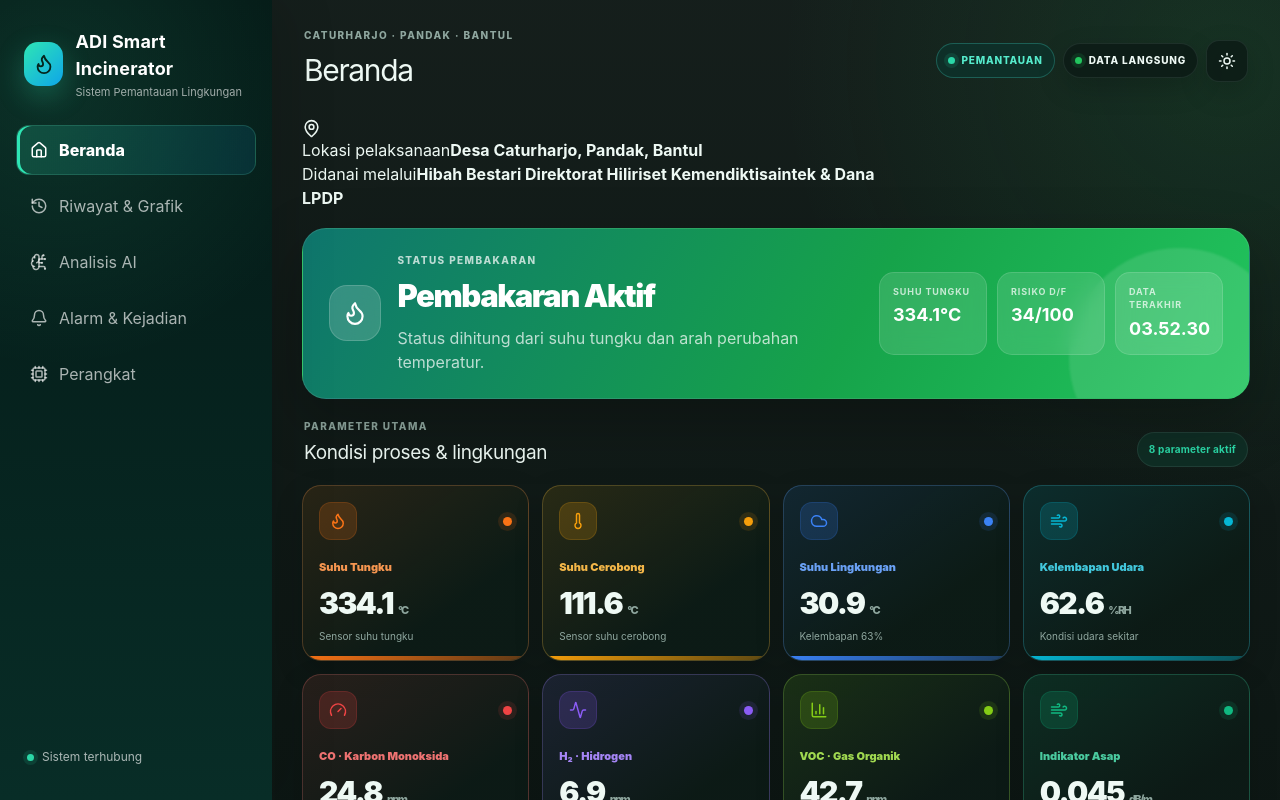
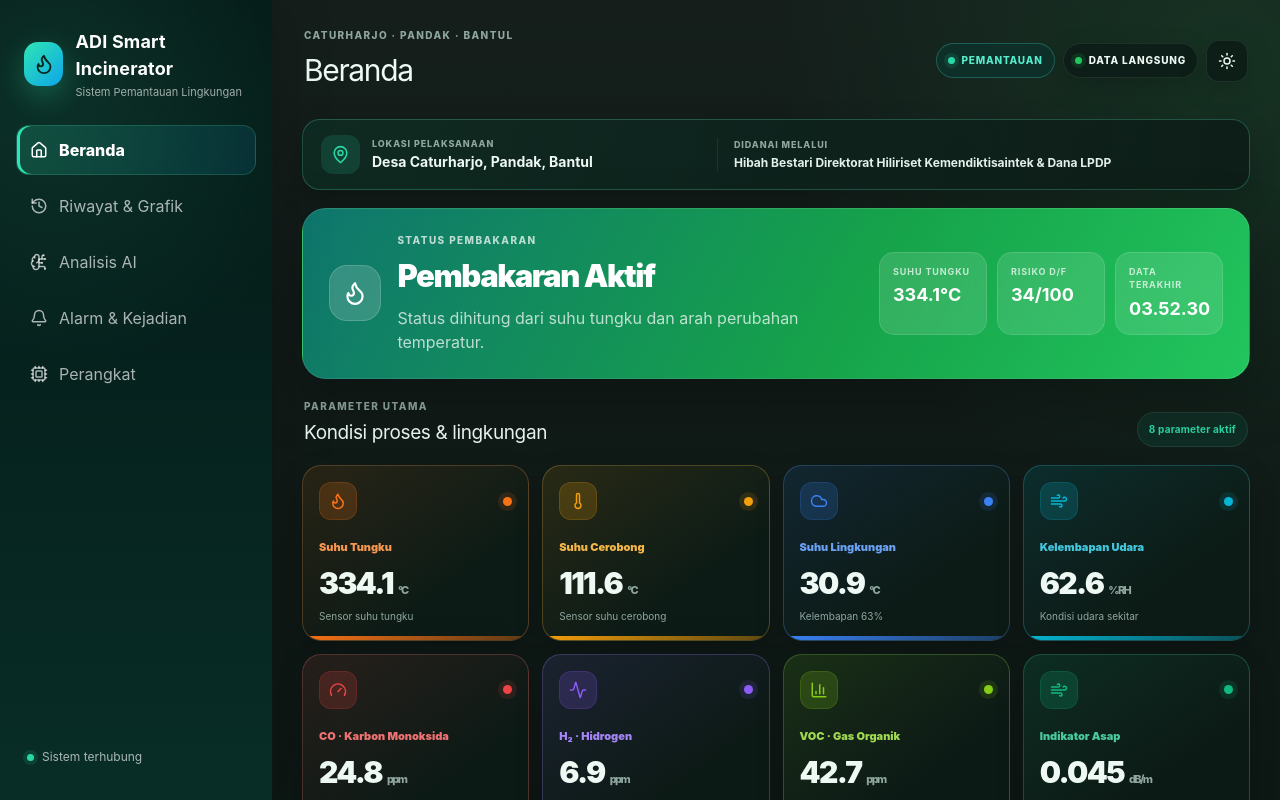
Before and after one commit to jrcoreid-repo/IoT_Incenerator_2026, a Next.js app: page / in a window 1280 px wide. Shown: the top 800 px of the page. Built offline with nearby package versions, Linux system fonts and the light colour scheme.

Commit message:
design: remove decorative circles and improve village-facing readability

```diff
--- a/app/globals.css
+++ b/app/globals.css
@@ -145,14 +145,43 @@ h1,h2,h3,p { margin-top: 0; }
 .page-grid {
   display:grid; grid-template-columns:minmax(0,1.35fr) minmax(320px,.65fr); gap:18px;
 }
+.project-context {
+  grid-column:1 / -1;
+  display:grid;
+  grid-template-columns:minmax(250px,.85fr) minmax(360px,1.15fr);
+  align-items:center;
+  gap:16px;
+  padding:15px 18px;
+  border:1px solid color-mix(in srgb,var(--accent) 20%,var(--border));
+  border-radius:18px;
+  background:linear-gradient(100deg,color-mix(in srgb,var(--accent) 8%,var(--surface)),var(--surface));
+  box-shadow:var(--shadow-soft);
+}
+.project-context-main {
+  display:flex; align-items:center; gap:12px; min-width:0;
+}
+.project-context-icon {
+  width:39px; height:39px; flex:0 0 auto; border-radius:12px; display:grid; place-items:center;
+  background:color-mix(in srgb,var(--accent) 14%,transparent); color:var(--accent);
+}
+.project-context-label,
+.project-context-funding span {
+  display:block; color:var(--muted); font-size:9px; font-weight:800; text-transform:uppercase; letter-spacing:.10em;
+  margin-bottom:3px;
+}
+.project-context-main strong {
+  display:block; font-size:14px; line-height:1.35;
+}
+.project-context-funding {
+  padding-left:16px; border-left:1px solid var(--border);
+}
+.project-context-funding strong {
+  display:block; font-size:12px; line-height:1.45; color:color-mix(in srgb,var(--text) 88%,var(--muted));
+}
 .hero-status {
   grid-column:1 / -1; min-height:150px; display:flex; align-items:center; justify-content:space-between;
   gap:22px; padding:24px 26px; border-radius:24px; box-shadow:var(--shadow);
-  position:relative; overflow:hidden; isolation:isolate; border:1px solid transparent;
-}
-.hero-status::before {
-  content:""; position:absolute; inset:auto -40px -70px auto; width:220px; height:220px; border-radius:50%;
-  background:rgba(255,255,255,.11); z-index:-1; filter:blur(1px);
+  position:relative; overflow:hidden; border:1px solid transparent;
 }
 .hero-status.status-good {
   background:linear-gradient(120deg,#0f766e,#16a34a 58%,#22c55e);
@@ -216,10 +245,10 @@ h1,h2,h3,p { margin-top: 0; }
   box-shadow:0 0 0 5px color-mix(in srgb,var(--tone) 12%,transparent);
 }
 .metric-body { position:relative; z-index:1; margin-top:13px; }
-.metric-label { color:color-mix(in srgb,var(--tone) 74%,var(--text)); font-size:11px; font-weight:900; }
+.metric-label { color:color-mix(in srgb,var(--tone) 74%,var(--text)); font-size:11px; line-height:1.25; font-weight:900; }
 .metric-value { font-size:30px; font-weight:900; letter-spacing:-.055em; margin-top:4px; }
 .metric-value small { font-size:11px; color:var(--muted); margin-left:5px; font-weight:800; }
-.metric-note { display:block; font-size:10px; color:var(--muted); margin-top:3px; }
+.metric-note { display:block; font-size:10px; line-height:1.35; color:var(--muted); margin-top:4px; }
 .metric-accent-line {
   position:absolute; left:0; right:0; bottom:0; height:4px; background:linear-gradient(90deg,var(--tone),color-mix(in srgb,var(--tone) 35%,transparent));
 }
@@ -246,10 +275,6 @@ h1,h2,h3,p { margin-top: 0; }
 }
 .panel-icon.ai { color:#8b5cf6; background:color-mix(in srgb,#8b5cf6 12%,var(--surface)); }
 .panel-icon.device { color:#14b8a6; background:color-mix(in srgb,#14b8a6 12%,var(--surface)); }
-.colorful-panel::after {
-  content:""; position:absolute; width:170px; height:170px; right:-65px; top:-70px; border-radius:50%;
-  background:radial-gradient(circle,rgba(139,92,246,.15),transparent 70%); pointer-events:none;
-}
 .chip { border:1px solid var(--border); border-radius:999px; padding:7px 10px; color:var(--muted); font-size:10px; background:var(--surface-2); }
 .chart-wrap { height:255px; }
 .chart-large { height:400px; }
@@ -393,6 +418,8 @@ h1,h2,h3,p { margin-top: 0; }
   .metric-grid { grid-template-columns:repeat(2,1fr); }
   .device-grid { grid-template-columns:repeat(3,1fr); }
   .page-grid { grid-template-columns:1fr; }
+  .project-context { grid-template-columns:1fr; }
+  .project-context-funding { padding-left:0; padding-top:12px; border-left:0; border-top:1px solid var(--border); }
   .panel, .chart-panel, .ai-card, .device-summary { grid-column:1; }
   .hero-side { grid-template-columns:repeat(3,1fr); }
 }
```
